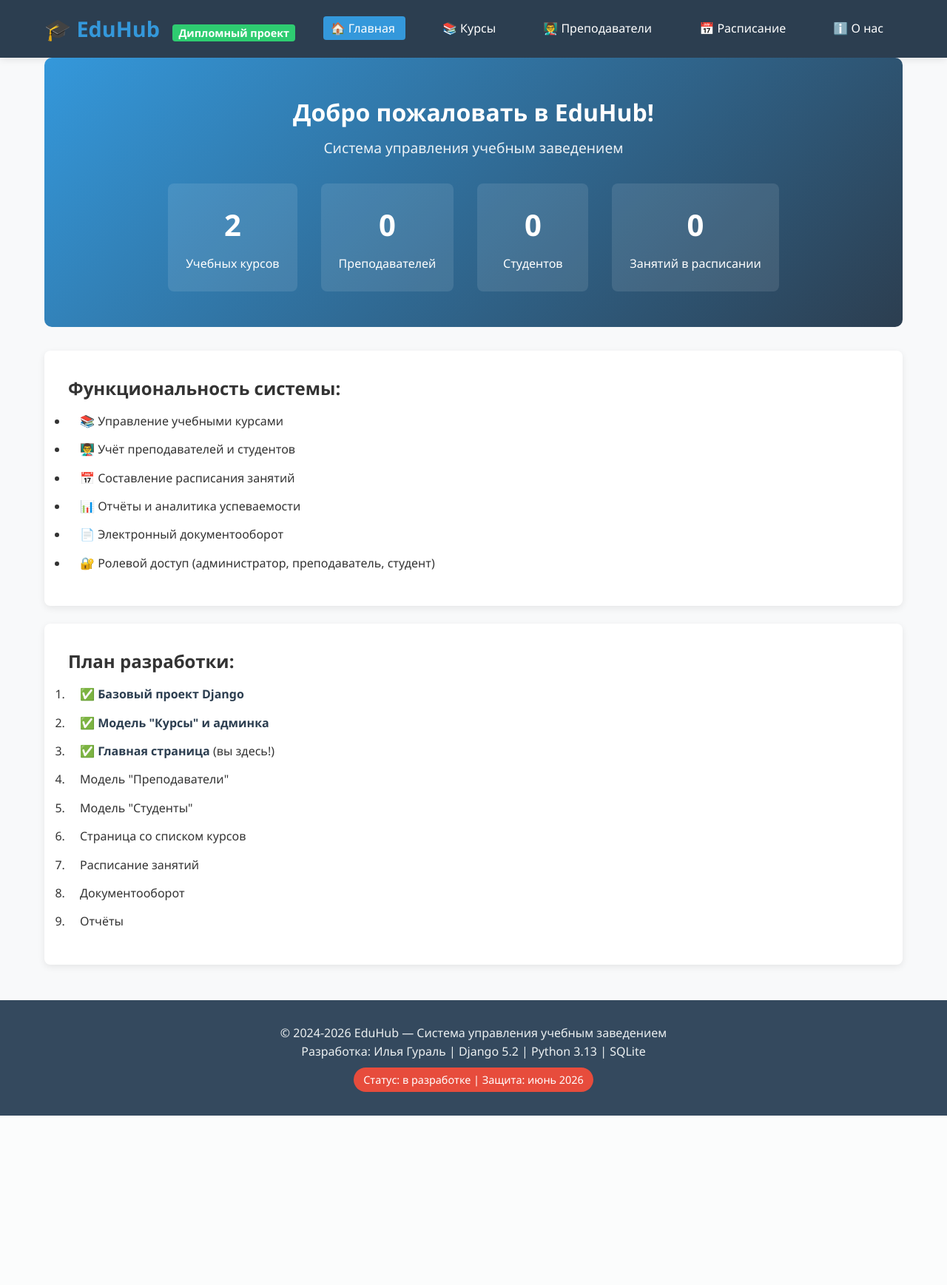
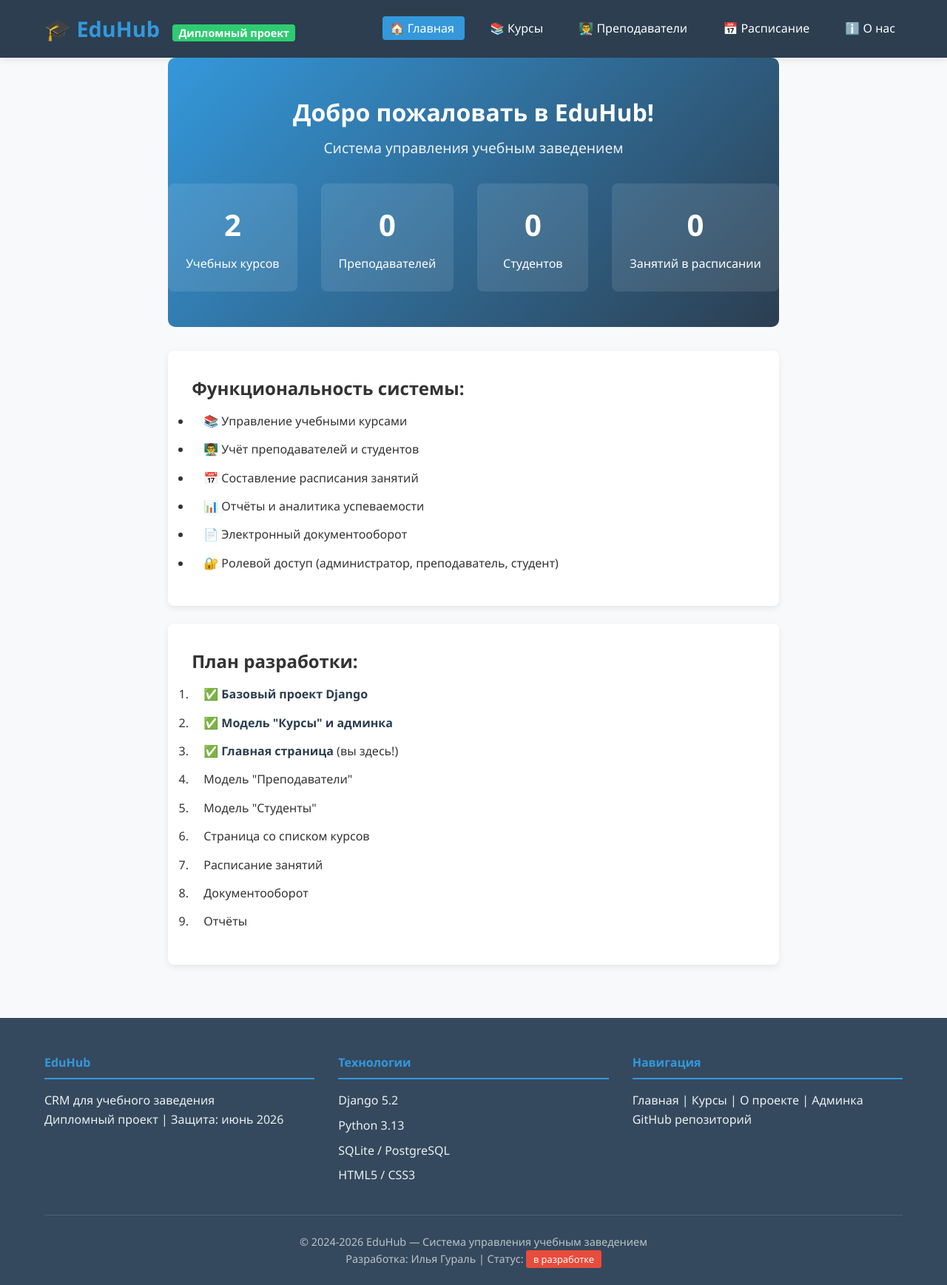
Before and after one commit to ilaygural/edu_hub_diploma, a Django app: page / in a window 1280 px wide. Shown: the whole page at 74% size. Before the commit the page ends 1508 px from the top, so only its background shows below. Run offline with Django 5.2, Linux system fonts and the light colour scheme; data comes from the database, SQL or seed files in the repository.

Commit message:
refactor: split base.html into reusable components

```diff
--- a/config/urls.py
+++ b/config/urls.py
@@ -11,8 +11,8 @@ Class-based views
     1. Add an import:  from other_app.views import Home
     2. Add a URL to urlpatterns:  path('', Home.as_view(), name='home')
 Including another URLconf
-    1. Import the include() function: from django.urls import include, path
-    2. Add a URL to urlpatterns:  path('blog/', include('blog.urls'))
+    1. Import the includes() function: from django.urls import includes, path
+    2. Add a URL to urlpatterns:  path('blog/', includes('blog.urls'))
 """
 from debug_toolbar.toolbar import debug_toolbar_urls
 from django.contrib import admin
@@ -25,7 +25,7 @@ from core.views import home
 urlpatterns = [
     path('admin/', admin.site.urls),
     path('', include('core.urls')),
-    # path("", include("schedule.urls")),
+    # path("", includes("schedule.urls")),
 ]  + debug_toolbar_urls()
 
 handler404 = page_not_found  # добавление функции своего ответа
--- a/templates/base.html
+++ b/templates/base.html
@@ -1,4 +1,3 @@
-<!-- templates/base.html -->
 <!DOCTYPE html>
 <html lang="ru">
 <head>
@@ -12,134 +11,36 @@
             box-sizing: border-box;
             font-family: 'Segoe UI', Tahoma, Geneva, Verdana, sans-serif;
         }
-
         body {
             background: #f8f9fa;
             color: #333;
             line-height: 1.6;
+            min-height: 100vh;
+            display: flex;
+            flex-direction: column;
         }
-
+        main {
+            flex: 1;
+            padding: 2rem 0;
+        }
         .container {
             max-width: 1200px;
             margin: 0 auto;
             padding: 0 20px;
         }
-
-        header {
-            background: #2c3e50;
-            color: white;
-            padding: 1rem 0;
-            box-shadow: 0 2px 10px rgba(0, 0, 0, 0.1);
-        }
-
-        .header-content {
-            display: flex;
-            justify-content: space-between;
-            align-items: center;
-        }
-
-        .logo {
-            font-size: 1.8rem;
-            font-weight: bold;
-            color: #3498db;
-        }
-
-        .logo span {
-            background: #2ecc71;
-            color: white;
-            padding: 2px 8px;
-            border-radius: 4px;
-            font-size: 0.9rem;
-            margin-left: 10px;
-        }
-
-        nav a {
-            color: white;
-            text-decoration: none;
-            margin-left: 1.5rem;
-            font-weight: 500;
-        }
-
-        nav a:hover {
-            color: #3498db;
-        }
-
-        main {
-            padding: 2rem 0;
-            min-height: 70vh;
-        }
-
-        footer {
-            background: #34495e;
-            color: #ecf0f1;
-            text-align: center;
-            padding: 2rem 0;
-            margin-top: 3rem;
-        }
-
-        .status {
-            background: #e74c3c;
-            color: white;
-            padding: 0.3rem 0.8rem;
-            border-radius: 20px;
-            font-size: 0.9rem;
-            display: inline-block;
-            margin-top: 0.5rem;
-        }
     </style>
+    {% block extra_css %}{% endblock %}
 </head>
 <body>
-<header>
-    <div class="container">
-        <div class="header-content">
-            <div class="logo">
-                🎓 EduHub
-                <span>Дипломный проект</span>
-            </div>
-            <!-- В шапке, где навигация -->
-            <nav>
-                {% for item in main_menu %}
-                    <a href="{% url item.url_name %}"
-                       class="{% if item.active %}active{% endif %}">
-                        {{ item.title }}
-                    </a>
-                {% endfor %}
-            </nav>
+    {% include 'includes/header.html' %}
 
-            <style>
-                nav a {
-                    margin-right: 1rem;
-                    text-decoration: none;
-                    color: white;
-                    padding: 5px 10px;
-                    border-radius: 4px;
-                }
+    <main class="container">
+        {% block content %}
+        {% endblock %}
+    </main>
 
-                nav a.active {
-                    background: #3498db;
-                    color: white;
-                }
+    {% include 'includes/footer.html' %}
 
-                nav a:hover {
-                    background: #f0f0f0;
-                }
-            </style>
-        </div>
-    </div>
-</header>
-
-<main class="container">
-    {% block content %}
-        <!-- Сюда подставляется контент страниц -->
-    {% endblock %}
-</main>
-
-<footer>
-    <div class="container">
-        <p>© 2024-2026 EduHub — Система управления учебным заведением</p>
-        <p>Разработка: Илья Гураль | Django 5.2 | Python 3.13 | SQLite</p>
-        <div class="status">Статус: в разработке | Защита: июнь 2026</div>
-    </div>
-</footer>
+    {% block extra_js %}{% endblock %}
 </body>
 </html>
--- /dev/null
+++ b/templates/includes/footer.html
@@ -0,0 +1,96 @@
+<footer>
+    <div class="container">
+        <div class="footer-content">
+            <div class="footer-section">
+                <h4>EduHub</h4>
+                <p>CRM для учебного заведения</p>
+                <p>Дипломный проект | Защита: июнь 2026</p>
+            </div>
+
+            <div class="footer-section">
+                <h4>Технологии</h4>
+                <ul>
+                    <li>Django 5.2</li>
+                    <li>Python 3.13</li>
+                    <li>SQLite / PostgreSQL</li>
+                    <li>HTML5 / CSS3</li>
+                </ul>
+            </div>
+
+            <div class="footer-section">
+                <h4>Навигация</h4>
+                <p>
+                    <a href="{% url 'home' %}">Главная</a> |
+                    <a href="{% url 'courses' %}">Курсы</a> |
+                    <a href="{% url 'about' %}">О проекте</a> |
+                    <a href="/admin/">Админка</a>
+                </p>
+                <p>
+                    <a href="https://github.com/ilaygural/edu_hub_diploma" target="_blank">
+                        GitHub репозиторий
+                    </a>
+                </p>
+            </div>
+        </div>
+
+        <div class="footer-bottom">
+            <p>© 2024-2026 EduHub — Система управления учебным заведением</p>
+            <p>Разработка: Илья Гураль | Статус: <span class="status">в разработке</span></p>
+        </div>
+    </div>
+</footer>
+
+<style>
+footer {
+    background: #34495e;
+    color: #ecf0f1;
+    padding: 3rem 0 1.5rem;
+    margin-top: 3rem;
+}
+.footer-content {
+    display: flex;
+    justify-content: space-between;
+    flex-wrap: wrap;
+    gap: 2rem;
+    margin-bottom: 2rem;
+}
+.footer-section {
+    flex: 1;
+    min-width: 250px;
+}
+.footer-section h4 {
+    color: #3498db;
+    margin-bottom: 1rem;
+    border-bottom: 2px solid #3498db;
+    padding-bottom: 0.5rem;
+}
+.footer-section ul {
+    list-style: none;
+    padding: 0;
+}
+.footer-section li {
+    margin: 0.5rem 0;
+}
+.footer-section a {
+    color: #ecf0f1;
+    text-decoration: none;
+}
+.footer-section a:hover {
+    color: #3498db;
+    text-decoration: underline;
+}
+.footer-bottom {
+    text-align: center;
+    padding-top: 1.5rem;
+    border-top: 1px solid #4a6278;
+    color: #bdc3c7;
+    font-size: 0.9rem;
+}
+.status {
+    background: #e74c3c;
+    color: white;
+    padding: 0.2rem 0.6rem;
+    border-radius: 3px;
+    font-size: 0.8rem;
+}
+</style>
--- /dev/null
+++ b/templates/includes/header.html
@@ -0,0 +1,65 @@
+<header>
+    <div class="container">
+        <div class="header-content">
+            <div class="logo">
+                🎓 EduHub
+                <span>Дипломный проект</span>
+            </div>
+            <nav>
+                {% for item in main_menu %}
+                    <a href="{% url item.url_name %}"
+                       class="{% if item.active %}active{% endif %}">
+                        {{ item.title }}
+                    </a>
+                {% endfor %}
+            </nav>
+        </div>
+    </div>
+</header>
+
+<style>
+header {
+    background: #2c3e50;
+    color: white;
+    padding: 1rem 0;
+    box-shadow: 0 2px 10px rgba(0,0,0,0.1);
+}
+.container {
+    max-width: 1200px;
+    margin: 0 auto;
+    padding: 0 20px;
+}
+.header-content {
+    display: flex;
+    justify-content: space-between;
+    align-items: center;
+}
+.logo {
+    font-size: 1.8rem;
+    font-weight: bold;
+    color: #3498db;
+}
+.logo span {
+    background: #2ecc71;
+    color: white;
+    padding: 2px 8px;
+    border-radius: 4px;
+    font-size: 0.9rem;
+    margin-left: 10px;
+}
+nav a {
+    color: white;
+    text-decoration: none;
+    margin-left: 1.5rem;
+    font-weight: 500;
+    padding: 5px 10px;
+    border-radius: 4px;
+}
+nav a:hover {
+    background: rgba(255,255,255,0.1);
+}
+nav a.active {
+    background: #3498db;
+    color: white;
+}
+</style>
```
